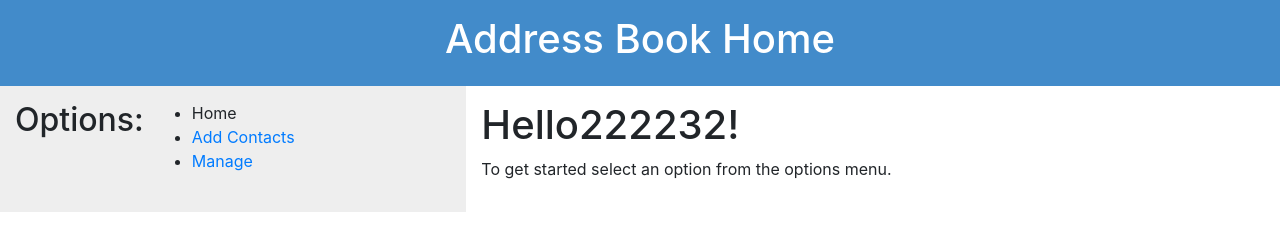
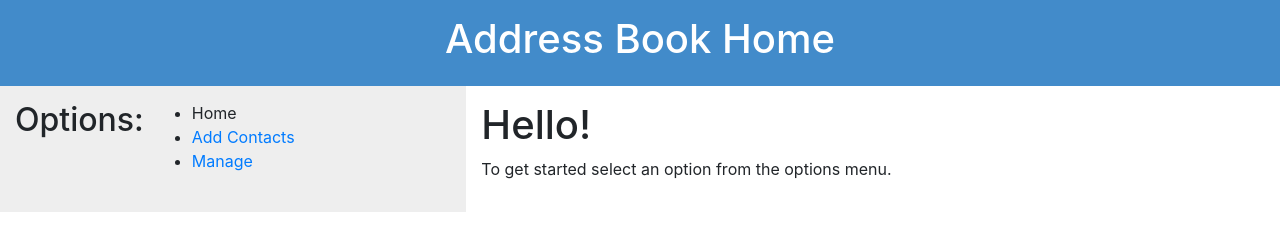
Before and after one commit to circletes/address-book, a website: page views/index.html in a window 1280 px wide. Drawn offline with nearby package versions, Linux system fonts and the light colour scheme.

Commit message:
change index.html

```diff
--- a/views/index.html
+++ b/views/index.html
@@ -69,7 +69,7 @@
         </nav>
 
         <article class="article">
-            <h1>Hello222232! </h1>
+            <h1>Hello! </h1>
             <p>To get started select an option from the options menu. </p>
         </article>
     </div>
```
